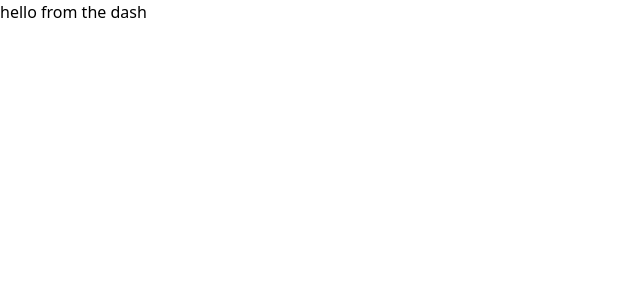
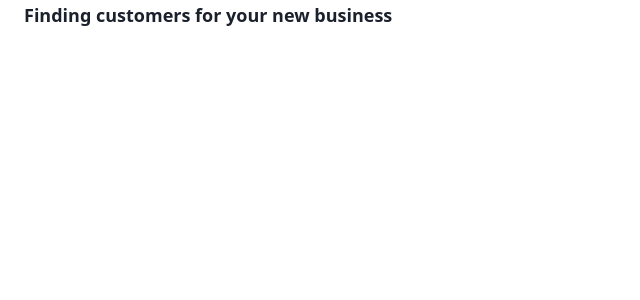
Before and after one commit to Sambalicious/learn-It, a React (Create React App) app: page /dashboard in a window 1280 px wide. Shown: the top 300 px of the page, without its empty margins (0-640 px from the left). Built offline with nearby package versions, Linux system fonts and the light colour scheme.

Commit message:
fixed the footer img size

```diff
--- /dev/null
+++ b/src/components/DashBoardComponent/AvatarComp.jsx
@@ -0,0 +1,25 @@
+import React, {useContext} from 'react';
+import { Avatar, AvatarBadge, Stack } from "@chakra-ui/core";
+import { GlobalContext } from '../../App';
+
+
+
+const AvatarComp = () => {
+     const {state} =  useContext(GlobalContext)
+     console.log(state)
+    return (
+
+            <div class="md:flex">
+                <div class="md:flex-shrink-0">
+
+             </div>
+            <div class="mt-4 md:mt-0 md:ml-6">
+
+                    <a href="#" class="block mt-1 text-lg leading-tight font-semibold text-gray-900 hover:underline">Finding customers for your new business</a>
+
+                </div>
+            </div>
+     );
+}
+
+export default AvatarComp;
--- a/src/components/DashBoardComponent/DashBoard.jsx
+++ b/src/components/DashBoardComponent/DashBoard.jsx
@@ -1,10 +1,13 @@
-import React from 'react'
+import React from 'react';
+import AvatarComp from './AvatarComp'
+
+
 
 
 const DashBoard = () => {
     return (
         <div>
-            hello from the dash
+            <AvatarComp />
         </div>
      );
 }
--- a/src/components/Footer/FooterPage.jsx
+++ b/src/components/Footer/FooterPage.jsx
@@ -11,9 +11,9 @@ const FooterPage = () => {
             <div className="block">
                 <h3 className="text-center text-teal-200 mb-4 ">Download the App</h3>
 
-                <div className="flex justify-around">
-                     <img className ="w-5/12 md:w-3/12 mr-2" src={playstore} alt="Playstore logo" />
-                     <img className ="w-5/12 md:w-3/12 min-w-0"  src={appstore} alt="Apple logo" />
+                <div className="flex justify-center">
+                     <img className ="w-3/12 md:w-2/12 mr-2" src={playstore} alt="Playstore logo" />
+                     <img className ="w-3/12 md:w-2/12 min-w-0"  src={appstore} alt="Apple logo" />
                 </div>
 
             </div>
--- a/src/components/LoginPage/LoginPage.jsx
+++ b/src/components/LoginPage/LoginPage.jsx
@@ -6,13 +6,14 @@ import { GlobalContext } from '../../App';
 
 
 const Login = () => {
-  const {handleLogin, handleLogOut} =useContext(GlobalContext)
+  const {handleLogin} =useContext(GlobalContext)
    const [state, setState] = useState(null)
 
 
   const responseGoogle = response => {
     handleLogin(response.profileObj)
     setState(response.profileObj);
+
 
   }
 
@@ -38,14 +39,13 @@ const Login = () => {
            onFailure={responseGoogle}
            isSignedIn={true}
            cookiePolicy={'single_host_origin'}
-         /> : <div>
-         <h1 className="text-white sm:mb-4 text-bold"> Hello {state.name} </h1>
+         /> : <div className="flex justify-between mt-4">
+          <h1 className="text-teal-200 hover:text-white md:mr-6 text-bold"> Hello {state.name}! </h1>
          <GoogleLogout
          clientId="642784607442-q1fl97dg1ulb5dvf125thfi01r5usbd4.apps.googleusercontent.com"
          buttonText="Logout"
          onLogoutSuccess={logout}
-         className="inline-block text-sm px-4 py-2 leading-none border rounded text-white border-white hover:border-transparent hover:text-teal-500 hover:bg-white mt-4 lg:mt-0"
-       >
+         className="inline-block text-sm px-4 py-2 leading-none border rounded text-white border-white hover:border-transparent hover:text-teal-500 hover:bg-white mt-4 lg:mt-0">
        </GoogleLogout>
 
        </div>
```
